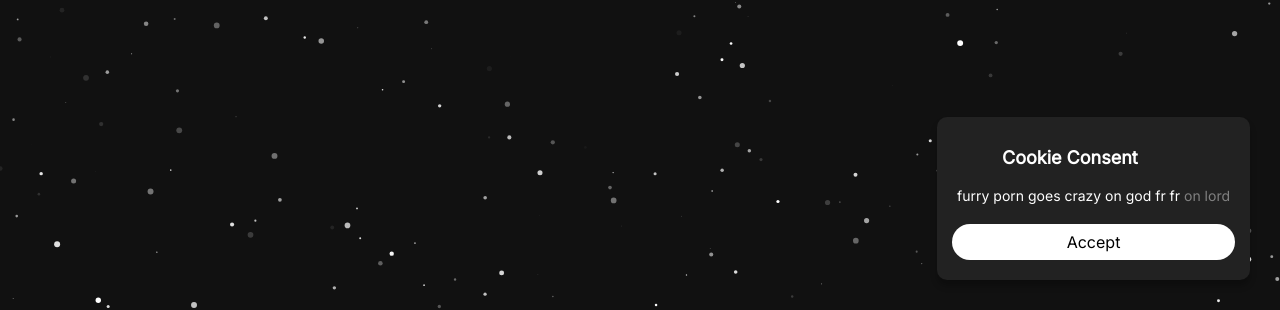
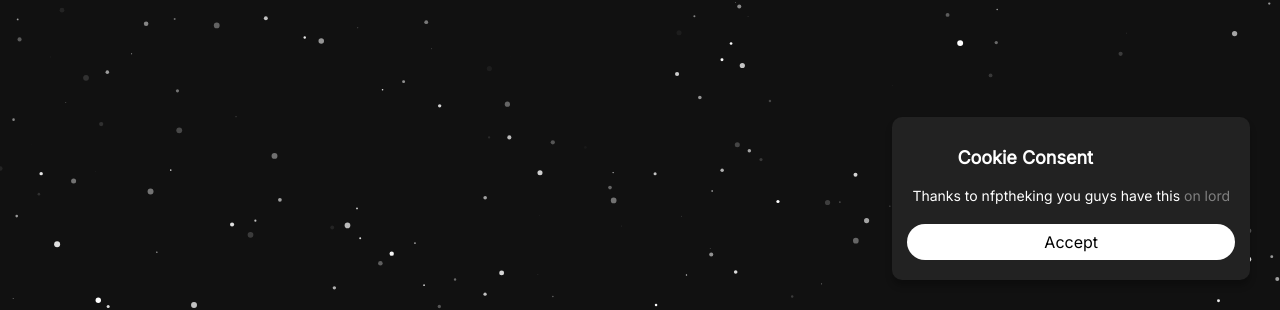
Before and after one commit to asher853/gaygamers, a plain HTML site: page static/index.html in a window 1280 px wide. Shown: the part 490-800 px from the top of the page. Drawn offline with nearby package versions, Linux system fonts and the light colour scheme; a script that the page names is missing.

Commit message:
Update index.html

```diff
--- a/static/index.html
+++ b/static/index.html
@@ -48,7 +48,7 @@
       </div>
       <div class="content-wrap">
         <div class="msg-wrap">
-          <p> furry porn goes crazy on god fr fr <a style="color: grey;" href="cookieconsentpolicy.html"> on lord</a>
+          <p> Thanks to nfptheking you guys have this <a style="color: grey;" href="cookieconsentpolicy.html"> on lord</a>
           </p>
           <div class="btn-wrap">
             <button class="popupbutton" onclick="acceptCookieConsent();">Accept</button>
```
